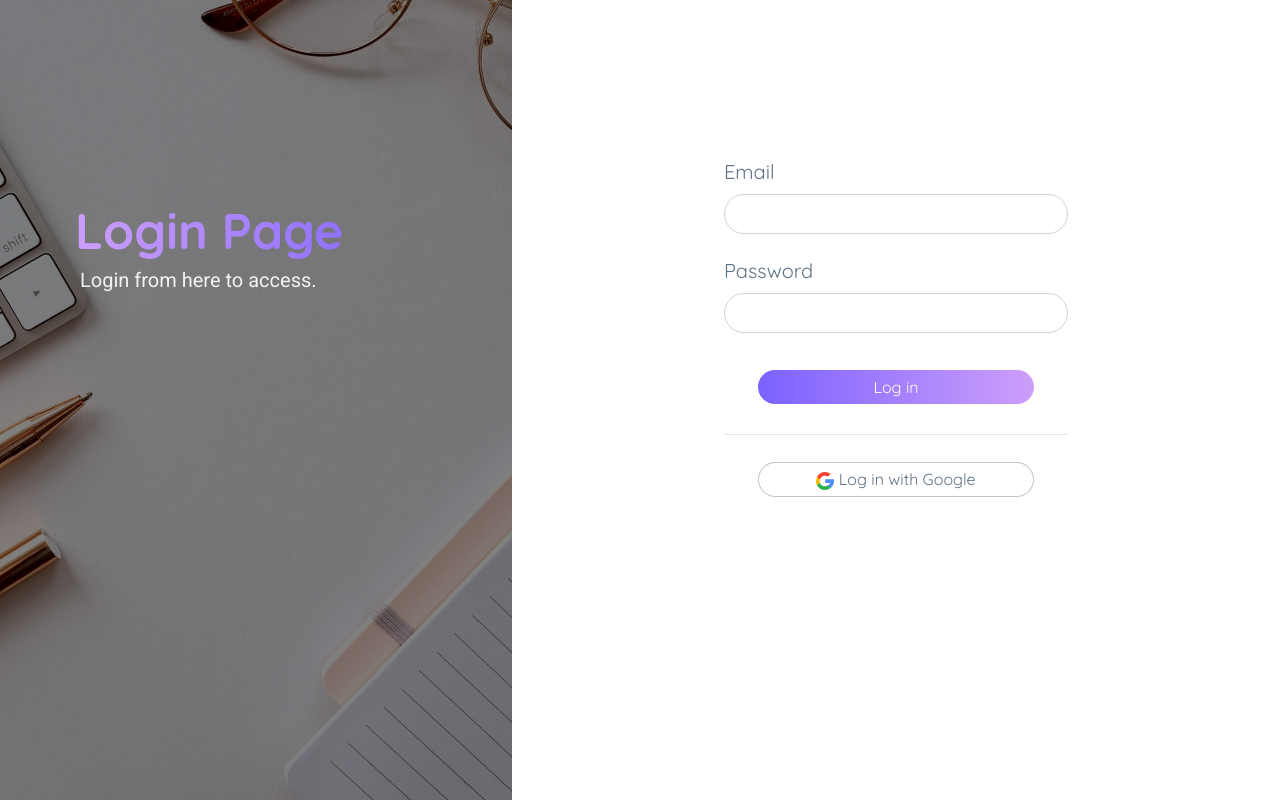
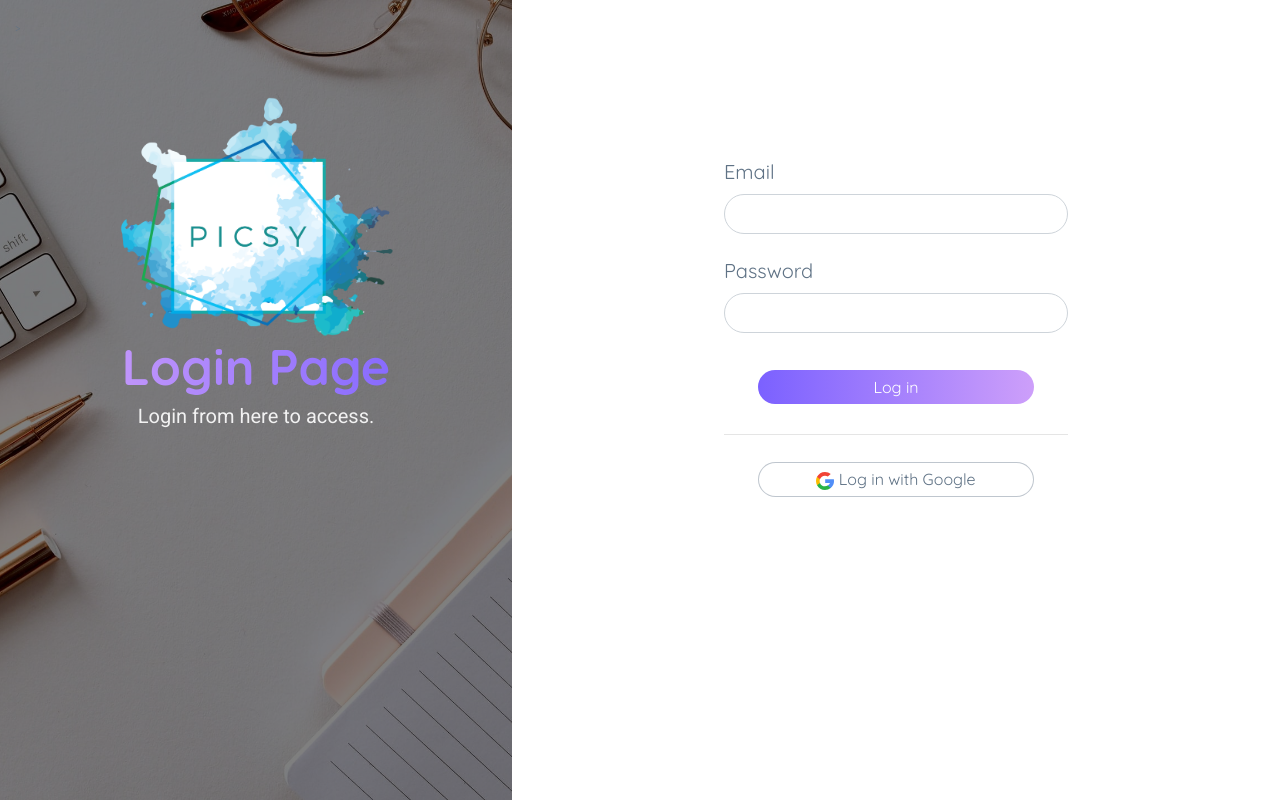
Before and after one commit to Shamonti/picsy, a website: page login.html in a window 1280 px wide. Drawn offline with nearby package versions, Linux system fonts and the light colour scheme.

Commit message:
added logo to the signin pages

```diff
--- a/css/style.css
+++ b/css/style.css
@@ -753,8 +753,11 @@ button:focus {
   font-size: 1.6rem;
 }
 
+.login-logo {
+  height: 24rem;
+}
+
 .login-main-text {
-  margin-top: 25%;
   padding: 6rem;
   color: #FFFFFF;
 }
--- a/login.html
+++ b/login.html
@@ -22,10 +22,12 @@
 
   <body>
     <div class="sidenav">
-      <div class="container">
+      <div class="container">>
+        </div>
         <div class="row">
           <div class="col-md-12">
-            <div class="login-main-text">
+            <div class="login-main-text text-center">
+              <img class="img-fluid login-logo" src="img/logo.png" alt="logo">
               <h2 class="title-text title-text--gradient">Login Page</h2>
               <p class="desc-text">Login from here to access.</p>
             </div>
```
Also changed, not shown: register.html (+2 -1 lines), 1 other file.
